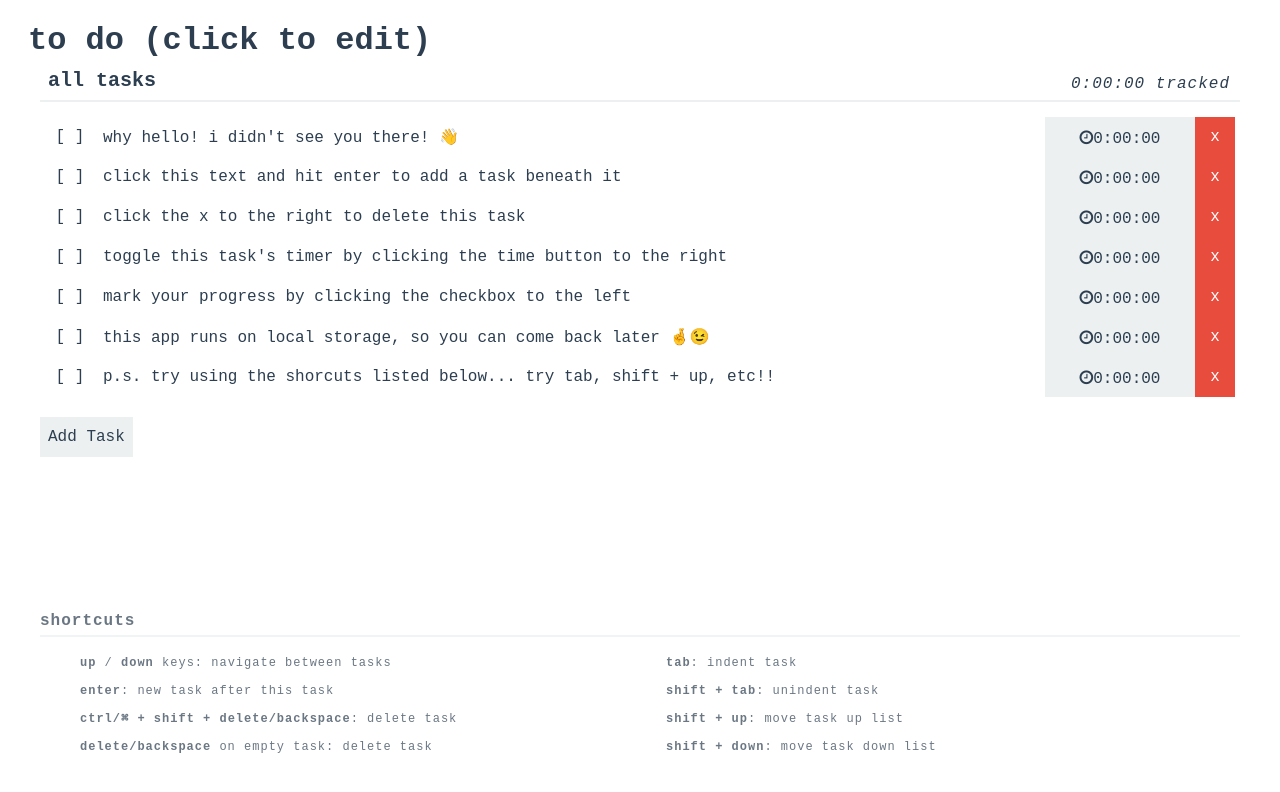
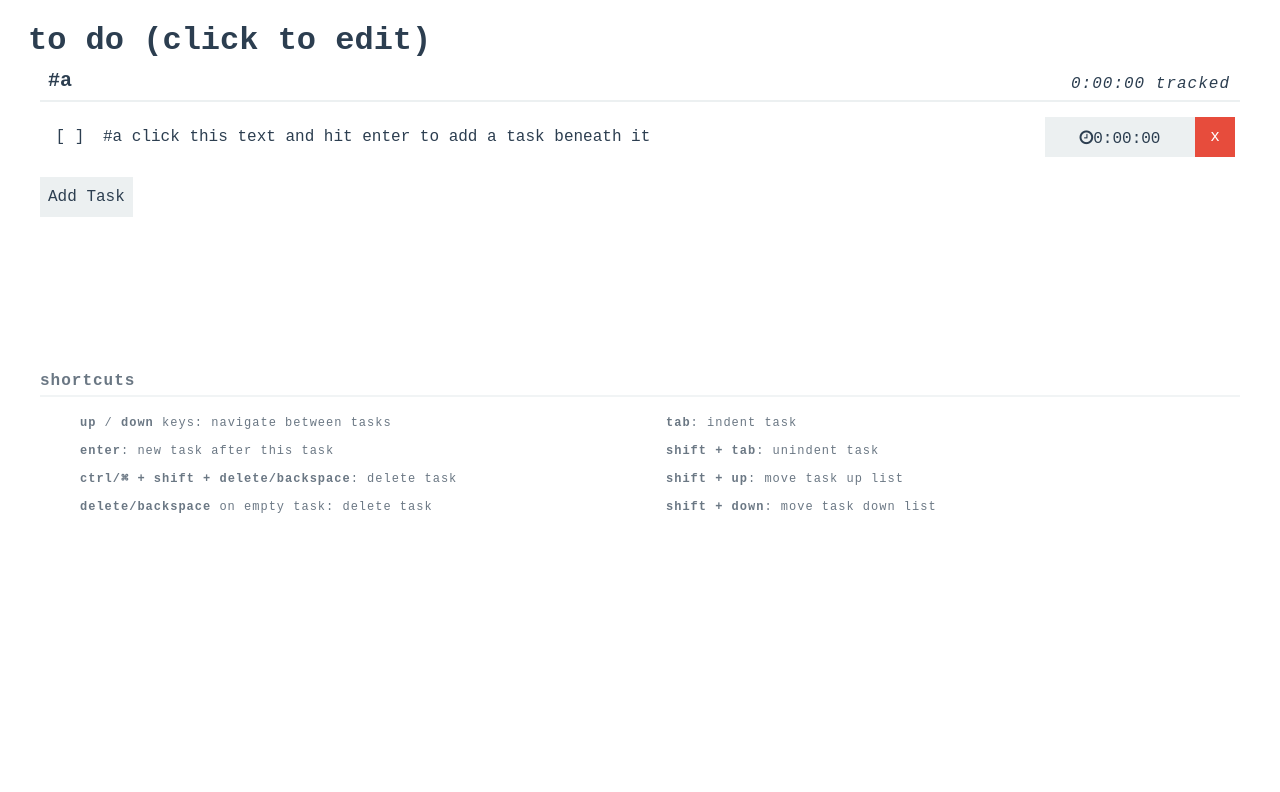
Before and after one commit to cborchert/todolist, a React app: page / in a window 1280 px wide. Shown: the top 792 px of the page. Built offline with nearby package versions, Linux system fonts and the light colour scheme.

Commit message:
show active view

```diff
--- a/src/App.js
+++ b/src/App.js
@@ -11,7 +11,7 @@ class App extends Component {
     super(props);
     this.v = "v0.0.1";
     //Debugging :)
-    // localStorage.clear();
+    localStorage.clear();
     const localTasks = localStorage.getItem("tasks" + this.v);
     const lastSeen = localStorage.getItem("lastSeen" + this.v);
     const appName = localStorage.getItem("appName" + this.v);
@@ -28,18 +28,19 @@ class App extends Component {
               filterString: "",
               tasks: [],
               permanent: true
+            },
+            {
+              title: "#a",
+              id: 1,
+              tag: "",
+              filterString: "#a",
+              tasks: [],
+              permanent: true
             }
-            // {
-            //   title: "#a",
-            //   id: 1,
-            //   tag: "",
-            //   filterString: "#a",
-            //   tasks: [],
-            //   permanent: true
-            // }
           ],
       appName: appName ? appName : "to do (click to edit)",
-      lastSeen
+      lastSeen,
+      activeViewId: 1
     };
 
     this.cacheInterval = null;
@@ -177,7 +178,7 @@ class App extends Component {
         },
         {
           id: 2,
-          title: "click this text and hit enter to add a task beneath it",
+          title: "#a click this text and hit enter to add a task beneath it",
           order: 2
         },
         {
@@ -422,6 +423,40 @@ class App extends Component {
 
   render() {
     const { views } = this.state;
+    // const renderedViews = !views
+    //   ? ""
+    //   : views.map((view, i) => {
+    //       let tasks = this.getViewTasks(view);
+    //       // let tasks = this.state.tasks;
+    //       return (
+    //         <View
+    //           key={"view-" + i}
+    //           view={view}
+    //           tasks={tasks}
+    //           updateView={this.updateView.bind(this)}
+    //           removeTask={this.removeTask.bind(this)}
+    //           updateTask={this.updateTask.bind(this)}
+    //           addTask={this.addTask.bind(this)}
+    //           setTaskAsChild={this.setTaskAsChild.bind(this)}
+    //           unsetTaskAsChild={this.unsetTaskAsChild.bind(this)}
+    //         />
+    //       );
+    //     });
+    const view = views.filter(view => view.id === this.state.activeViewId)[0];
+    const renderedView = !view ? (
+      ""
+    ) : (
+      <View
+        view={view}
+        tasks={this.getViewTasks(view)}
+        updateView={this.updateView.bind(this)}
+        removeTask={this.removeTask.bind(this)}
+        updateTask={this.updateTask.bind(this)}
+        addTask={this.addTask.bind(this)}
+        setTaskAsChild={this.setTaskAsChild.bind(this)}
+        unsetTaskAsChild={this.unsetTaskAsChild.bind(this)}
+      />
+    );
     return (
       <div className="app">
         <input
@@ -431,25 +466,7 @@ class App extends Component {
             this.updateStateWithValue("appName", e.target.value);
           }}
         />
-        {!views
-          ? ""
-          : views.map((view, i) => {
-              let tasks = this.getViewTasks(view);
-              // let tasks = this.state.tasks;
-              return (
-                <View
-                  key={"view-" + i}
-                  view={view}
-                  tasks={tasks}
-                  updateView={this.updateView.bind(this)}
-                  removeTask={this.removeTask.bind(this)}
-                  updateTask={this.updateTask.bind(this)}
-                  addTask={this.addTask.bind(this)}
-                  setTaskAsChild={this.setTaskAsChild.bind(this)}
-                  unsetTaskAsChild={this.unsetTaskAsChild.bind(this)}
-                />
-              );
-            })}
+        {renderedView}
         <div className="app__help">
           <h5 className="app__help-title">shortcuts</h5>
           <ul>
```
